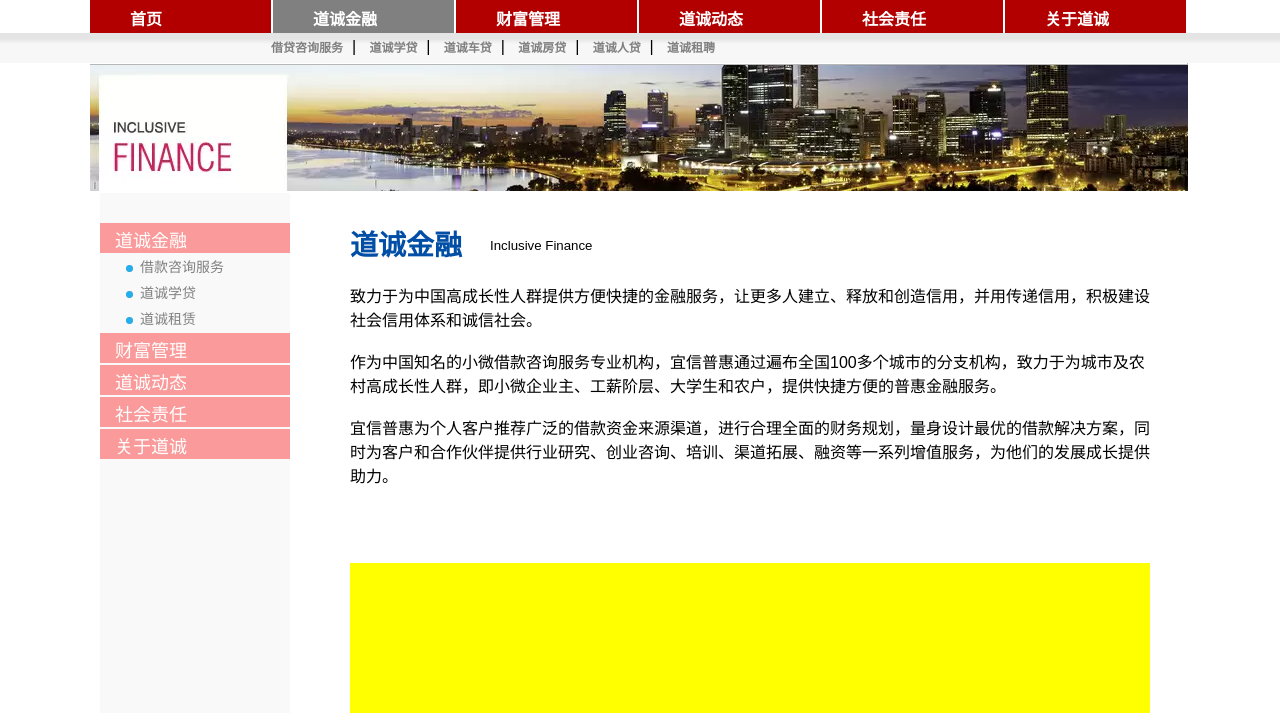
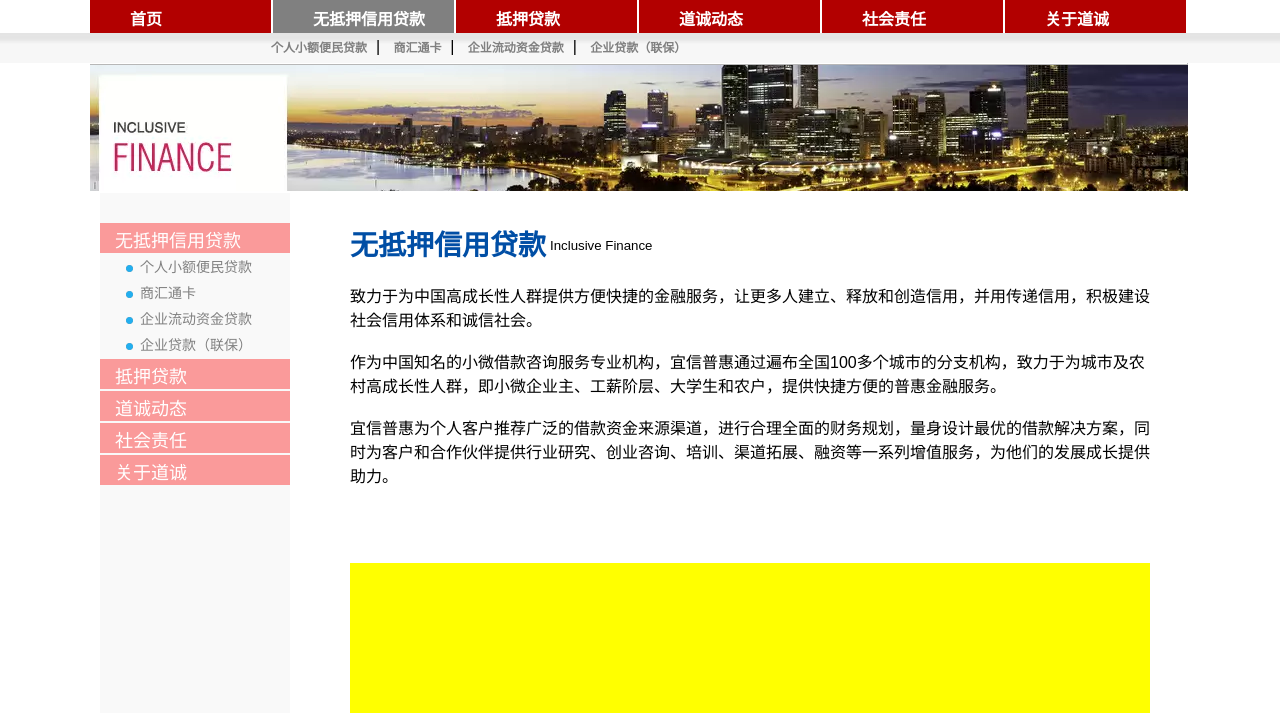
Before and after one commit to GoldRong/DaoChengWeb, a plain HTML site: page WebContent/jinrong.html in a window 1280 px wide. Shown: the part 87-800 px from the top of the page. Drawn offline with Linux system fonts and the light colour scheme.

Commit message:
2013/7/21 20:41

```diff
--- a/WebContent/css/aboutstyle.css
+++ b/WebContent/css/aboutstyle.css
@@ -165,7 +165,7 @@
 .about_center_div_inside_left_li_div{
 	width: auto;
 	height: 30px;
-	background-color: #fa9a9a;
+	background-color: silver;
 }
 
 .about_center_div_inside_left_li_div:HOVER{
--- a/WebContent/css/indexstyle.css
+++ b/WebContent/css/indexstyle.css
@@ -1,7 +1,7 @@
 @CHARSET "UTF-8";
 
 body {
-	background: url("../images/bg.jpg") repeat;
+	background-color:white;
 	margin: 0;
 	margin-top: 20px;
 	font-family:'Microsoft YaHei',STHeiti,sans-serif;
--- a/WebContent/css/jinrongstyle.css
+++ b/WebContent/css/jinrongstyle.css
@@ -220,7 +220,7 @@
 	background-color: transparent;
 }
 #jinrong_center_div_inside_right_div_title_h2{
-	width: 140px;
+	width: 200px;
 	height:80px;
 	float: left;
 	background-color: transparent;
--- a/WebContent/jinrong.html
+++ b/WebContent/jinrong.html
@@ -73,8 +73,8 @@
 				<!-- 菜单选项 -->
 				<ul id="jinrong_top_div_menu_ul">
 					<li class="jinrong_top_div_menu_li"><a href="http://localhost:8080/DaoChengWeb/index.html" class="jinrong_top_div_menu_li_a">首页</a></li>
-					<li class="jinrong_top_div_menu_li"><a href="http://localhost:8080/DaoChengWeb/jinrong.html" class="jinrong_top_div_menu_li_a">道诚金融</a></li>
-					<li class="jinrong_top_div_menu_li"><a href="http://localhost:8080/DaoChengWeb/manager.html" class="jinrong_top_div_menu_li_a">财富管理</a></li>
+					<li class="jinrong_top_div_menu_li"><a href="http://localhost:8080/DaoChengWeb/jinrong.html" class="jinrong_top_div_menu_li_a">无抵押信用贷款</a></li>
+					<li class="jinrong_top_div_menu_li"><a href="http://localhost:8080/DaoChengWeb/manager.html" class="jinrong_top_div_menu_li_a">抵押贷款</a></li>
 					<li class="jinrong_top_div_menu_li"><a href="http://localhost:8080/DaoChengWeb/activity.html" class="jinrong_top_div_menu_li_a">道诚动态</a></li>
 					<li class="jinrong_top_div_menu_li"><a href="http://localhost:8080/DaoChengWeb/zheren.html" class="jinrong_top_div_menu_li_a">社会责任</a></li>
 					<li class="jinrong_top_div_menu_li"><a href="http://localhost:8080/DaoChengWeb/about.html" class="jinrong_top_div_menu_li_a">关于道诚</a></li>
@@ -90,20 +90,17 @@
 						</p>
 						<p class="jinrong_top_div_menu_sub_p">
 							<span style="margin-left: 181px"></span>
-							<a href="#">借贷咨询服务</a>&nbsp;&nbsp;|&nbsp;&nbsp;
-							<a href="#">道诚学贷</a>&nbsp;&nbsp;|&nbsp;&nbsp;
-							<a href="#">道诚车贷</a>&nbsp;&nbsp;|&nbsp;&nbsp;
-							<a href="#">道诚房贷</a>&nbsp;&nbsp;|&nbsp;&nbsp;
-							<a href="#">道诚人贷</a>&nbsp;&nbsp;|&nbsp;&nbsp;
-							<a href="#">道诚租聘</a>
+							<a href="#">个人小额便民贷款</a>&nbsp;&nbsp;|&nbsp;&nbsp;
+							<a href="#">商汇通卡</a>&nbsp;&nbsp;|&nbsp;&nbsp;
+							<a href="#">企业流动资金贷款</a>&nbsp;&nbsp;|&nbsp;&nbsp;
+							<a href="#">企业贷款（联保）</a>&nbsp;&nbsp;
 						</p>
 
 						<p class="jinrong_top_div_menu_sub_p">
 							<span style="margin-left: 364px"></span>
-							<a href="#">P2P理财模式</a>&nbsp;&nbsp;|&nbsp;&nbsp;
-							<a href="#">公益理财</a>&nbsp;&nbsp;|&nbsp;&nbsp;
-							<a href="#">宜信基金</a>&nbsp;&nbsp;|&nbsp;&nbsp;
-							<a href="#">宜信保险服务</a>
+							<a href="#">个人房产抵押贷款</a>&nbsp;&nbsp;|&nbsp;&nbsp;
+							<a href="#">个人房产汽车贷款</a>&nbsp;&nbsp;|&nbsp;&nbsp;
+							<a href="#">贷款主体</a>&nbsp;&nbsp;
 						</p>
 
 						<p class="jinrong_top_div_menu_sub_p">
@@ -145,27 +142,29 @@
 						<ul id="jinrong_center_div_inside_left_ul">
 							<li class="jinrong_center_div_inside_left_li">
 								<div class="jinrong_center_div_inside_left_li_div">
-								<a href="#"  class="jinrong_center_div_inside_left_a">道诚金融</a>
+								<a href="#"  class="jinrong_center_div_inside_left_a">无抵押信用贷款</a>
 								</div>
 								<ul class="jinrong_center_div_inside_left_ul_item">
-									<li class="jinrong_center_div_inside_left_li_item"><a href="#" class="jinrong_center_div_inside_left_li_item_a">借款咨询服务</a>
+									<li class="jinrong_center_div_inside_left_li_item"><a href="#" class="jinrong_center_div_inside_left_li_item_a">个人小额便民贷款</a>
 									</li>
-									<li class="jinrong_center_div_inside_left_li_item"><a href="#" class="jinrong_center_div_inside_left_li_item_a">道诚学贷</a>
+									<li class="jinrong_center_div_inside_left_li_item"><a href="#" class="jinrong_center_div_inside_left_li_item_a">商汇通卡</a>
 									</li>
-									<li class="jinrong_center_div_inside_left_li_item"><a href="#" class="jinrong_center_div_inside_left_li_item_a">道诚租赁</a>
+									<li class="jinrong_center_div_inside_left_li_item"><a href="#" class="jinrong_center_div_inside_left_li_item_a">企业流动资金贷款</a>
+									</li>
+									<li class="jinrong_center_div_inside_left_li_item"><a href="#" class="jinrong_center_div_inside_left_li_item_a">企业贷款（联保）</a>
 									</li>
 								</ul>
 							</li>
 							<li class="jinrong_center_div_inside_left_li">
 								<div class="jinrong_center_div_inside_left_li_div">
-								<a href="#"  class="jinrong_center_div_inside_left_a">财富管理</a>
+								<a href="#"  class="jinrong_center_div_inside_left_a">抵押贷款</a>
 								</div>
 								<ul class="jinrong_center_div_inside_left_ul_item">
-									<li class="jinrong_center_div_inside_left_li_item"><a href="#" class="jinrong_center_div_inside_left_li_item_a">借款咨询服务</a>
+									<li class="jinrong_center_div_inside_left_li_item"><a href="#" class="jinrong_center_div_inside_left_li_item_a">个人房产抵押贷款</a>
 									</li>
-									<li class="jinrong_center_div_inside_left_li_item"><a href="#" class="jinrong_center_div_inside_left_li_item_a">道诚学贷</a>
+									<li class="jinrong_center_div_inside_left_li_item"><a href="#" class="jinrong_center_div_inside_left_li_item_a">个人房产汽车贷款</a>
 									</li>
-									<li class="jinrong_center_div_inside_left_li_item"><a href="#" class="jinrong_center_div_inside_left_li_item_a">道诚租赁</a>
+									<li class="jinrong_center_div_inside_left_li_item"><a href="#" class="jinrong_center_div_inside_left_li_item_a">贷款主体</a>
 									</li>
 								</ul>
 							</li>
@@ -215,7 +214,7 @@
 					<div id="jinrong_center_div_inside_right_div">
 							<div id="jinrong_center_div_inside_right_div_title">
 									<div id="jinrong_center_div_inside_right_div_title_h2">
-										<h2>道诚金融</h2>
+										<h2>无抵押信用贷款</h2>
 									</div>
 									<div id="jinrong_center_div_inside_right_div_title_h5">
 										<h5>Inclusive Finance</h5>
```
